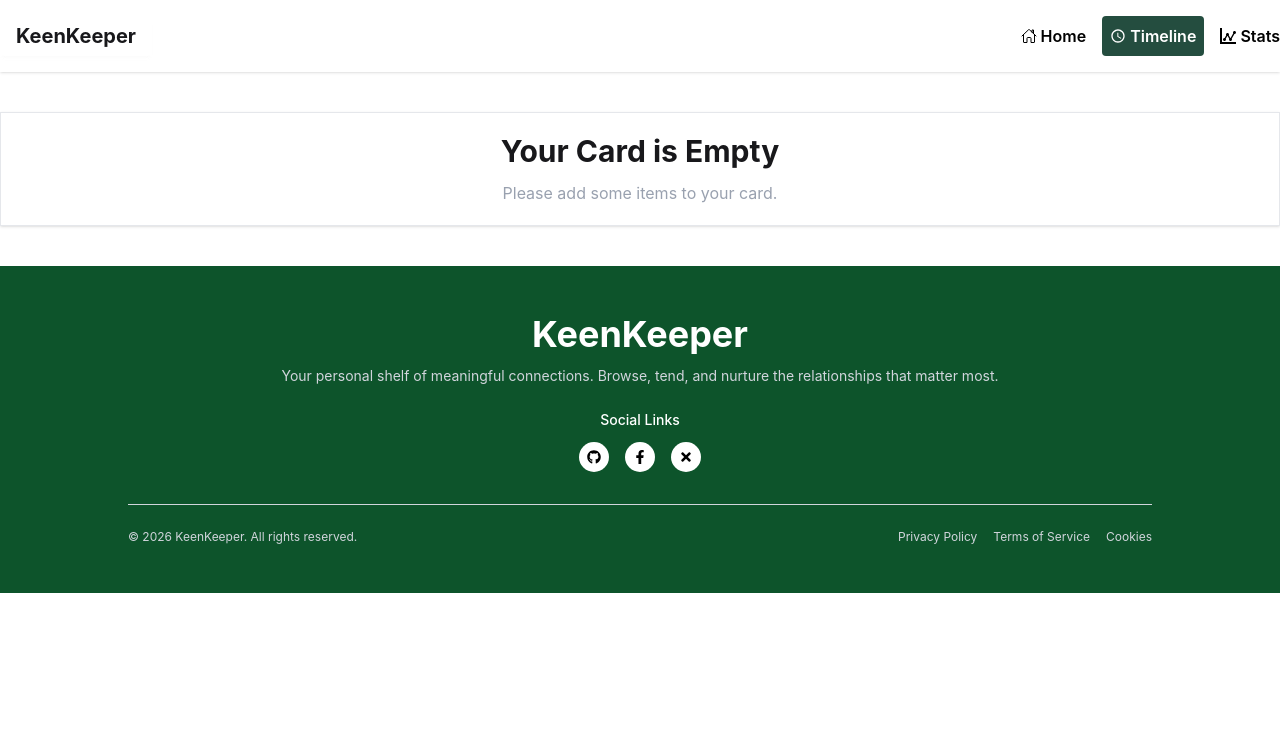
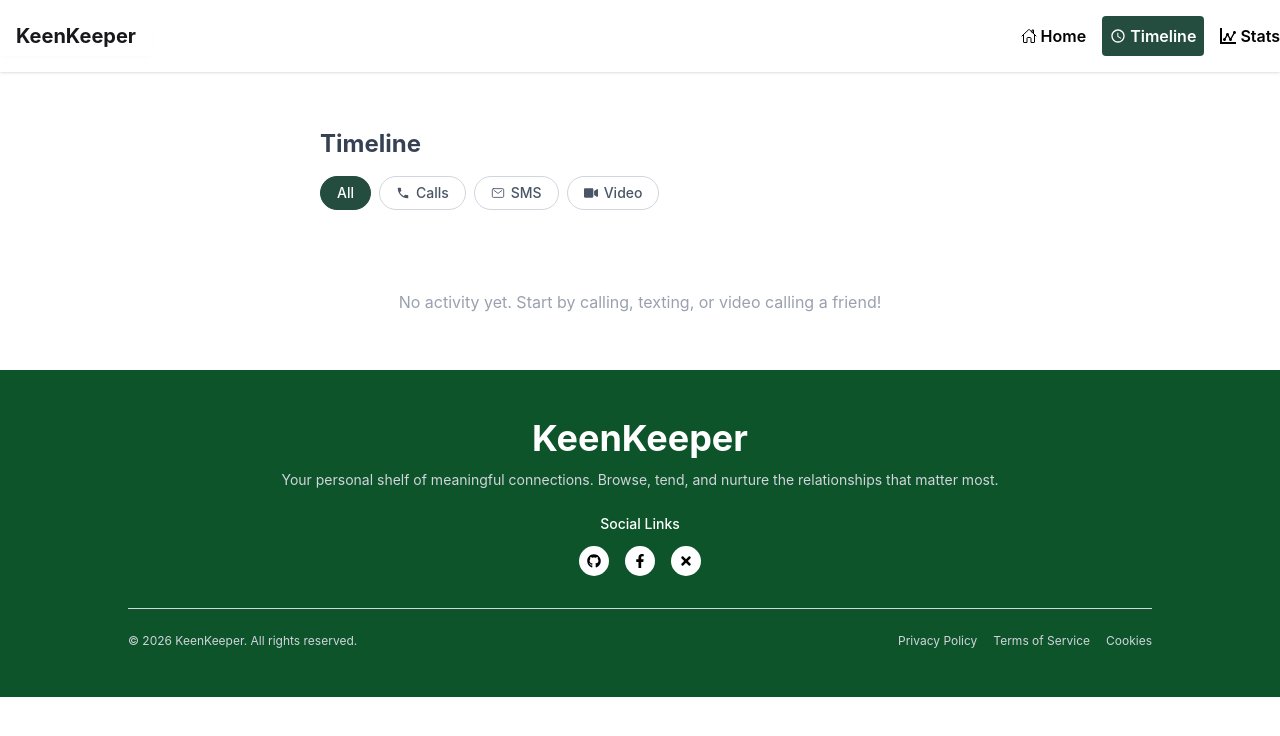
Before and after one commit to mehidealways/Keen-Keeper, a React (Vite) app: page /timeline in a window 1280 px wide. Shown: the top 736 px of the page. Built offline with nearby package versions, Linux system fonts and the light colour scheme.

Commit message:
fixed timeline section and add functionality

```diff
--- a/index.html
+++ b/index.html
@@ -1,13 +1,16 @@
 <!doctype html>
 <html lang="en" data-theme="light">
+
 <head>
   <meta charset="UTF-8" />
   <link rel="icon" type="image/svg+xml" href="/favicon.svg" />
   <meta name="viewport" content="width=device-width, initial-scale=1.0" />
   <title>keen-keeper</title>
 </head>
+
 <body>
   <div id="root"></div>
   <script type="module" src="/src/main.jsx"></script>
 </body>
+
 </html>
--- a/src/Components/Pages/AddDetalils/AddDetails.jsx
+++ b/src/Components/Pages/AddDetalils/AddDetails.jsx
@@ -4,22 +4,35 @@ import { IoArchiveOutline, IoMailOutline } from 'react-icons/io5';
 import { MdDelete, MdLocalPhone } from 'react-icons/md';
 import { useParams } from 'react-router';
 import { ToastContainer, toast } from 'react-toastify';
-const friendsPromise = fetch('/public/friends.json').then(res => res.json());
 
+const friendsPromise = fetch('/friends.json').then(res => res.json());
 
+// Helper to save event to localStorage
+const addToTimeline = (friendName, action) => {
+  const existing = JSON.parse(localStorage.getItem('timeline') || '[]');
+  const newEntry = {
+    id: Date.now(),
+    friendName,
+    action,
+    date: new Date().toLocaleString(),
+  };
+  localStorage.setItem('timeline', JSON.stringify([newEntry, ...existing]));
+};
 
 const AddDetails = () => {
   const friends = use(friendsPromise);
-  // console.log(friends);
   const { id } = useParams();
-  console.log(id, 'expected id');
-  // console.log(friend);
+  const friend = friends.find(friend => friend.id == id);
 
-  const friend = friends.find(friend => friend.id == id);
+  const handleAction = (action, message) => {
+    addToTimeline(friend.name, action);
+    toast.success(message);
+  };
+
   return (
     <div className="container mx-auto flex justify-center mt-10">
       <div>
-        <div className="  border w-75 text-center border-gray-100 p-4 rounded-lg shadow-sm hover:shadow-md transition ">
+        <div className="border w-75 text-center border-gray-100 p-4 rounded-lg shadow-sm hover:shadow-md transition">
           <img src={friend.picture} alt="" className="mx-auto" />
           <h2 className="text-xl font-bold">{friend.name}</h2>
           {friend?.tags?.map(tag => (
@@ -37,20 +50,19 @@ const AddDetails = () => {
 
         {/* 3 sections */}
         <div>
-          <div className="  border w-75 text-center border-gray-100 p-4 rounded-lg shadow-sm hover:shadow-md transition">
+          <div className="border w-75 text-center border-gray-100 p-4 rounded-lg shadow-sm hover:shadow-md transition">
             <p className="flex items-center justify-center gap-2">
               <FaRegBell />
               Snooze 2 weeks
             </p>
           </div>
-          <div className="  border w-75 text-center border-gray-100 p-4 rounded-lg shadow-sm hover:shadow-md transition ">
+          <div className="border w-75 text-center border-gray-100 p-4 rounded-lg shadow-sm hover:shadow-md transition">
             <p className="flex items-center justify-center gap-2">
               <IoArchiveOutline />
               Archive
             </p>
           </div>
-
-          <div className="  border w-75 text-center border-gray-100 p-4 rounded-lg shadow-sm hover:shadow-md transition ">
+          <div className="border w-75 text-center border-gray-100 p-4 rounded-lg shadow-sm hover:shadow-md transition">
             <p className="flex items-center justify-center gap-2 text-red-400">
               <MdDelete />
               Delete
@@ -70,14 +82,12 @@ const AddDetails = () => {
               </h2>
               <p className="text-gray-500 text-sm">Days Since Contact</p>
             </div>
-
             <div className="bg-white shadow rounded-xl p-5 text-center">
               <h2 className="text-2xl font-bold text-green-700">
                 {friend.goal}
               </h2>
               <p className="text-gray-500 text-sm">Goal (Days)</p>
             </div>
-
             <div className="bg-white shadow rounded-xl p-5 text-center">
               <h2 className="text-2xl font-bold text-green-700">
                 {friend.next_due_date}
@@ -95,11 +105,11 @@ const AddDetails = () => {
               <p className="text-gray-500 text-sm">
                 Connect every:
                 <span className="font-semibold text-black mt-1">
-                   { friend.goal} days
+                  {' '}
+                  {friend.goal} days
                 </span>
               </p>
             </div>
-
             <button className="bg-gray-100 hover:bg-gray-200 text-sm px-4 py-1.5 rounded">
               Edit
             </button>
@@ -108,11 +118,10 @@ const AddDetails = () => {
           {/* Quick Check-In */}
           <div className="bg-white shadow rounded-xl p-5">
             <h3 className="font-semibold text-gray-700 mb-4">Quick Check-In</h3>
-
             <div className="grid grid-cols-1 sm:grid-cols-3 gap-4">
               {/* Call Button */}
               <button
-                onClick={() => toast.success('Calling friend...')}
+                onClick={() => handleAction(' Called', 'Calling friend...')}
                 className="flex flex-col items-center justify-center border border-gray-400 rounded-lg p-4 hover:bg-gray-50 transition"
               >
                 <MdLocalPhone className="text-xl" />
@@ -121,7 +130,9 @@ const AddDetails = () => {
 
               {/* Text Button */}
               <button
-                onClick={() => toast.success('Sending message...')}
+                onClick={() =>
+                  handleAction(' Sent a message', 'Sending message...')
+                }
                 className="flex flex-col items-center justify-center border border-gray-400 rounded-lg p-4 hover:bg-gray-50 transition"
               >
                 <IoMailOutline />
@@ -130,7 +141,9 @@ const AddDetails = () => {
 
               {/* Video Button */}
               <button
-                onClick={() => toast.success('Starting video call...')}
+                onClick={() =>
+                  handleAction(' Video called', 'Starting video call...')
+                }
                 className="flex flex-col items-center justify-center border border-gray-400 rounded-lg p-4 hover:bg-gray-50 transition"
               >
                 <FaVideo />
--- a/src/Components/Pages/Home page/YourFriend.jsx
+++ b/src/Components/Pages/Home page/YourFriend.jsx
@@ -1,7 +1,7 @@
 import { use, Suspense } from 'react';
 import FriendCard from '../../ui/FriendCard';
 
-const friendsPromise = fetch('/public/friends.json').then(res => res.json());
+const friendsPromise = fetch('/friends.json').then(res => res.json());
 
 const FriendsList = () => {
   const friends = use(friendsPromise);
--- a/src/Components/Pages/Stats Page/Stats.jsx
+++ b/src/Components/Pages/Stats Page/Stats.jsx
@@ -1,7 +1,12 @@
-
-
 const Stats = () => {
-  return <div>This is Stats Page</div>;
+  return (
+    <>
+      <div className="border  border-gray-200 shadow-sm mt-10 container mx-auto p-5 text-center">
+        <h1 className="text-3xl font-bold mb-3">Your Card is Empty</h1>
+        <p className="text-gray-400">Please add some items to your card.</p>
+      </div>
+    </>
+  );
 };
 
 export default Stats;
--- a/src/Components/Pages/TimeLine Page/TimeLine.jsx
+++ b/src/Components/Pages/TimeLine Page/TimeLine.jsx
@@ -1,11 +1,108 @@
+import React, { useState, useEffect } from 'react';
+import { MdLocalPhone, MdDelete } from 'react-icons/md';
+import { IoMailOutline } from 'react-icons/io5';
+import { FaVideo } from 'react-icons/fa';
+
+const FILTERS = [
+  { label: 'All', value: 'all' },
+  { label: 'Calls', value: 'Called', icon: <MdLocalPhone /> },
+  { label: 'SMS', value: 'message', icon: <IoMailOutline /> },
+  { label: 'Video', value: 'Video', icon: <FaVideo /> },
+];
+
 const TimeLine = () => {
+  const [timeline, setTimeline] = useState([]);
+  const [activeFilter, setActiveFilter] = useState('all');
+
+  // Load timeline from localStorage on mount
+  useEffect(() => {
+    const stored = JSON.parse(localStorage.getItem('timeline') || '[]');
+    setTimeline(stored);
+  }, []);
+
+  const handleDelete = id => {
+    const updated = timeline.filter(entry => entry.id !== id);
+    setTimeline(updated);
+    localStorage.setItem('timeline', JSON.stringify(updated));
+  };
+
+  const getIcon = action => {
+    if (action.includes('Called'))
+      return <MdLocalPhone className="text-green-600 text-xl" />;
+    if (action.includes('message'))
+      return <IoMailOutline className="text-blue-500 text-xl" />;
+    if (action.includes('Video'))
+      return <FaVideo className="text-purple-500 text-xl" />;
+    return null;
+  };
+
+  // Filter timeline based on active filter
+  const filteredTimeline =
+    activeFilter === 'all'
+      ? timeline
+      : timeline.filter(entry => entry.action.includes(activeFilter));
+
   return (
-    <>
-      <div className="border  border-gray-200 shadow-sm mt-10 container mx-auto p-5 text-center">
-        <h1 className="text-3xl font-bold mb-3">Your Card is Empty</h1>
-        <p className="text-gray-400">Please add some items to your card.</p>
+    <div className="max-w-2xl mx-auto mt-10 p-4">
+      <h2 className="text-2xl font-bold text-gray-700 mb-4">Timeline</h2>
+
+      {/* Filter Buttons */}
+      <div className="flex gap-2 mb-6">
+        {FILTERS.map(filter => (
+          <button
+            key={filter.value}
+            onClick={() => setActiveFilter(filter.value)}
+            className={`flex items-center gap-1.5 px-4 py-1.5 rounded-full text-sm font-medium border transition
+              ${
+                activeFilter === filter.value
+                  ? 'bg-[#244d3f] text-white border-[#244d3f]'
+                  : 'bg-white text-gray-600 border-gray-300 hover:bg-gray-100'
+              }`}
+          >
+            {filter.icon && <span>{filter.icon}</span>}
+            {filter.label}
+          </button>
+        ))}
       </div>
-    </>
+
+      {filteredTimeline.length === 0 ? (
+        <p className="text-gray-400 text-center mt-20">
+          {activeFilter === 'all'
+            ? 'No activity yet. Start by calling, texting, or video calling a friend!'
+            : `No ${FILTERS.find(f => f.value === activeFilter)?.label} entries found.`}
+        </p>
+      ) : (
+        <ul className="space-y-4">
+          {filteredTimeline.map(entry => (
+            <li
+              key={entry.id}
+              className="flex items-center justify-between bg-white shadow rounded-xl p-4"
+            >
+              <div className="flex items-center gap-4">
+                <div className="bg-gray-100 p-3 rounded-full">
+                  {getIcon(entry.action)}
+                </div>
+                <div>
+                  <p className="font-semibold text-gray-700">
+                    {entry.action}{' '}
+                    <span className="text-green-600">{entry.friendName}</span>
+                  </p>
+                  <p className="text-xs text-gray-400">{entry.date}</p>
+                </div>
+              </div>
+
+              <button
+                onClick={() => handleDelete(entry.id)}
+                className="text-red-400 hover:text-red-600 transition"
+                title="Remove from timeline"
+              >
+                <MdDelete className="text-xl" />
+              </button>
+            </li>
+          ))}
+        </ul>
+      )}
+    </div>
   );
 };
 
```
Lines whose indentation alone changed are shown as unchanged.
